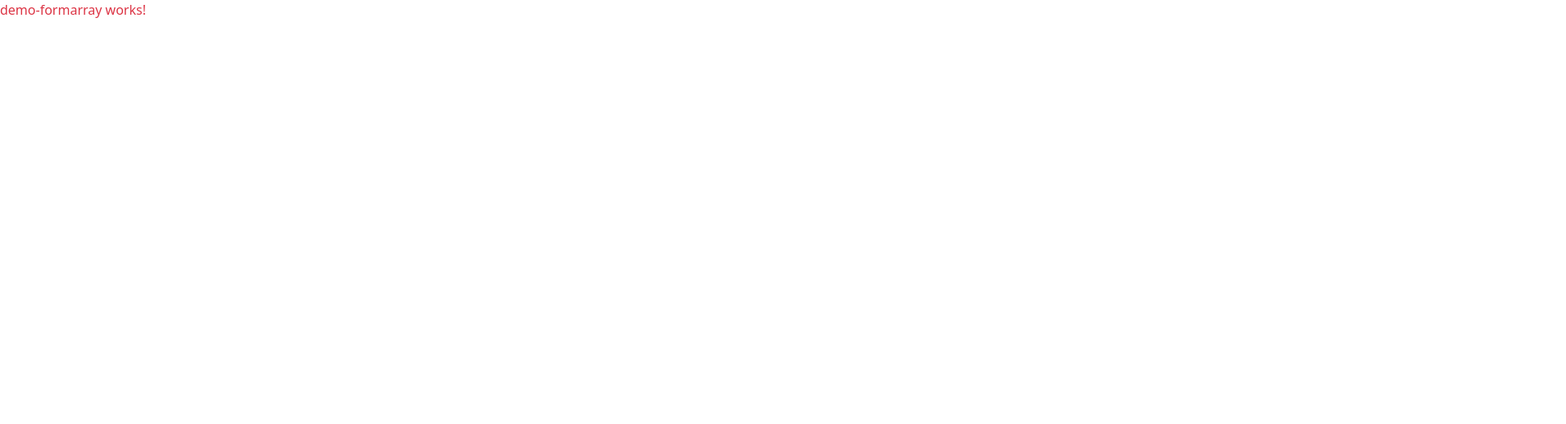
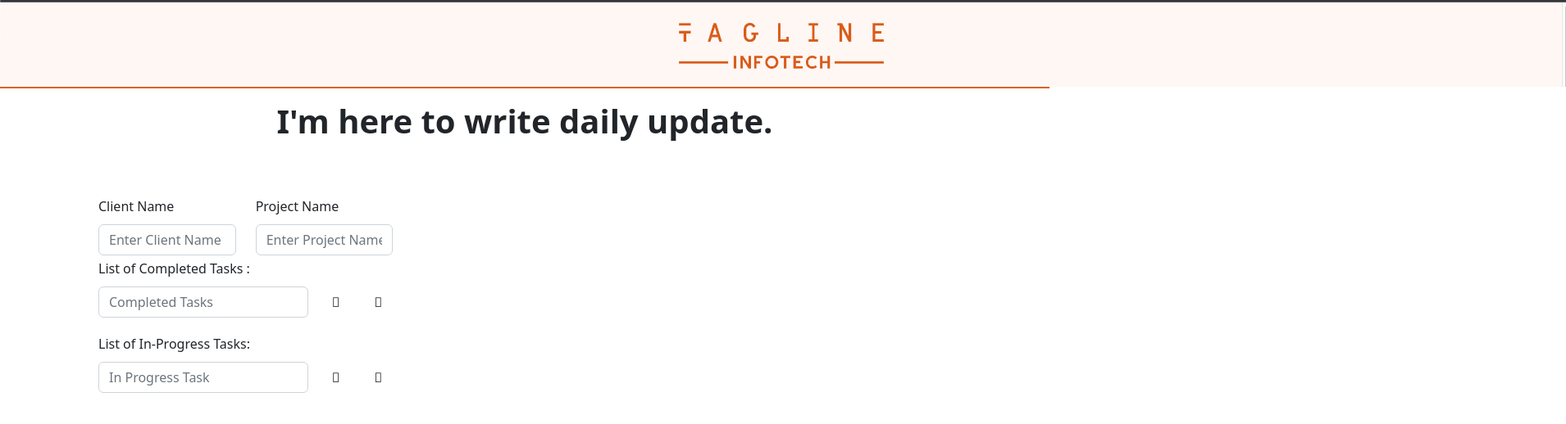
Before and after one commit to jaydip-tagline/tagline-report, an Angular app: page / in a window 1280 px wide. Shown: the top 518 px of the page at 82% size, 1910 px wide, since content can reach past the window. Built offline with nearby package versions, Linux system fonts and the light colour scheme.

Commit message:
Implement FormArray in Demo

```diff
--- a/angular.json
+++ b/angular.json
@@ -29,7 +29,8 @@
             ],
             "styles": [
               "src/styles.scss",
-              "./node_modules/bootstrap/dist/css/bootstrap.min.css"
+              "./node_modules/bootstrap/dist/css/bootstrap.min.css",
+              "./node_modules/font-awesome/css/font-awesome.css"
             ],
             "scripts": []
           },
--- a/package.json
+++ b/package.json
@@ -18,6 +18,7 @@
     "@angular/platform-browser": "^14.2.0",
     "@angular/platform-browser-dynamic": "^14.2.0",
     "@angular/router": "^14.2.0",
+    "angular-font-awesome": "^3.1.2",
     "bootstrap": "^5.2.3",
     "rxjs": "~7.5.0",
     "tslib": "^2.3.0",
--- a/src/app/demo-formarray/demo-formarray.component.html
+++ b/src/app/demo-formarray/demo-formarray.component.html
@@ -1 +1,95 @@
-<p class="text-danger">demo-formarray works!</p>
+<link
+  rel="stylesheet"
+  href="https://cdnjs.cloudflare.com/ajax/libs/font-awesome/6.2.1/css/all.min.css"
+  integrity="sha512-MV7K8+y+gLIBoVD59lQIYicR65iaqukzvf/nwasF0nqhPay5w/9lJmVM2hMDcnK1OnMGCdVK+iQrJ7lzPJQd1w=="
+  crossorigin="anonymous"
+  referrerpolicy="no-referrer"
+/>
+<div style="border-bottom: 2px solid #da6122">
+  <img src="./../../assets/images/logo.png" />
+</div>
+<div class="box pt-2">
+  <h1 class="text-center py-2 fw-bold">I'm here to write daily update.</h1>
+</div>
+<div class="reportForm row">
+  <div class="col-lg-6 p-5">
+    <div class="row fs-5 ps-5">
+      <form [formGroup]="userReport" class="px-5">
+        <div class="form-row row mb-3">
+          <div class="form-group col-md-5">
+            <label for="clientinput" class="fs-6">Client Name</label>
+            <input
+              type="text"
+              class="form-control mt-2"
+              mt-2id="clientinput"
+              placeholder="Enter Client Name"
+              formControlName="clientName"
+            />
+          </div>
+          <div class="form-group col-md-5">
+            <label for="projectinput" class="fs-6">Project Name</label>
+            <input
+              type="text"
+              class="form-control mt-2"
+              id="projectinput"
+              placeholder="Enter Project Name"
+              formControlName="projectName"
+            />
+          </div>
+          <div class="form-group col-md-10 mb-3" formArrayName="taskData">
+            <label for="taskData" class="fs-6">List of Completed Tasks :</label>
+            <div
+              *ngFor="let task of taskData.controls; let i = index"
+              class="col-12 mt-2"
+            >
+              <div class="d-flex justify-content-center">
+                <input
+                  type="text"
+                  class="form-control me-3"
+                  placeholder="Completed Tasks"
+                  [formControlName]="i"
+                  minlength="1"
+                />
+                <button type="button" class="btn me-3" (click)="removeData(i)">
+                  <i class="fa-solid fa-trash"></i>
+                </button>
+                <button type="button" class="btn" (click)="addData(i)">
+                  <i class="fa-solid fa-plus"></i>
+                </button>
+              </div>
+            </div>
+          </div>
+          <div class="form-group col-md-10 mb-3" formArrayName="taskData">
+            <label for="progressData" class="fs-6"
+              >List of In-Progress Tasks:</label
+            >
+            <div
+              *ngFor="let task of progressData.controls; let i = index"
+              class="col-12 mt-2"
+            >
+              <div class="d-flex justify-content-center">
+                <input
+                  type="text"
+                  class="form-control me-3"
+                  placeholder="In Progress Task"
+                  [formControlName]="i"
+                  minlength="1"
+                />
+                <button
+                  type="button"
+                  class="btn me-3"
+                  (click)="removeProgressTask(i)"
+                >
+                  <i class="fa-solid fa-trash"></i>
+                </button>
+                <button type="button" class="btn" (click)="addProgresstask()">
+                  <i class="fa-solid fa-plus"></i>
+                </button>
+              </div>
+            </div>
+          </div>
+        </div>
+      </form>
+    </div>
+  </div>
+</div>
--- a/src/app/demo-formarray/demo-formarray.component.scss
+++ b/src/app/demo-formarray/demo-formarray.component.scss
@@ -0,0 +1,5 @@
+input.ng-invalid.ng-touched,
+select.ng-invalid.ng-touched{
+  border: 1px solid red;
+  box-shadow: 0 0 13px inset rgba(255,0,0,0.09);
+}
--- a/src/app/demo-formarray/demo-formarray.component.ts
+++ b/src/app/demo-formarray/demo-formarray.component.ts
@@ -1,15 +1,70 @@
 import { Component, OnInit } from '@angular/core';
+import {
+  FormArray,
+  FormBuilder,
+  FormControl,
+  FormGroup,
+  Validators,
+} from '@angular/forms';
 
 @Component({
   selector: 'app-demo-formarray',
   templateUrl: './demo-formarray.component.html',
-  styleUrls: ['./demo-formarray.component.scss']
+  styleUrls: ['./demo-formarray.component.scss'],
 })
 export class DemoFormarrayComponent implements OnInit {
-
-  constructor() { }
+  public userReport!: FormGroup;
+  public skillData!: string;
+  constructor(private fb: FormBuilder) {}
 
   ngOnInit(): void {
+    this.userReport = this.fb.group({
+      clientName: [''],
+      projectName: [''],
+      taskData: this.fb.array([new FormControl('', [Validators.required])]),
+      progressData: this.fb.array([new FormControl('', [Validators.required])]),
+      skills: this.fb.array([new FormControl('', [Validators.required])]),
+    });
+  }
+  get formControls() {
+    return this.userReport.controls;
   }
 
+  get taskData() {
+    return this.userReport.get('taskData') as FormArray;
+  }
+
+  get progressData() {
+    return this.userReport.get('progressData') as FormArray;
+  }
+
+  get skills(): FormArray {
+    return this.userReport.get('skills') as FormArray;
+  }
+
+  newSkill(): FormGroup {
+    return this.fb.group({
+      skill: ['', [Validators.required]],
+    });
+  }
+  addData(i: number) {
+    this.taskData.push(new FormControl(''));
+    console.log(this.taskData.controls[i].value);
+  }
+  addProgresstask() {
+    this.progressData.push(new FormControl(''));
+  }
+  addSkills() {
+    this.skills.push(this.newSkill());
+  }
+  removeData(i: number) {
+    this.taskData.removeAt(i);
+  }
+
+  removeProgressTask(i: number) {
+    this.progressData.removeAt(i);
+  }
+  removeSkill(i: number) {
+    this.skills.removeAt(i);
+  }
 }
```
Also changed, not shown: src/app/app.module.ts (+5 -11 lines), src/assets/images/logo.png (added), 1 other file (tests, documents, lock files or other folders).
